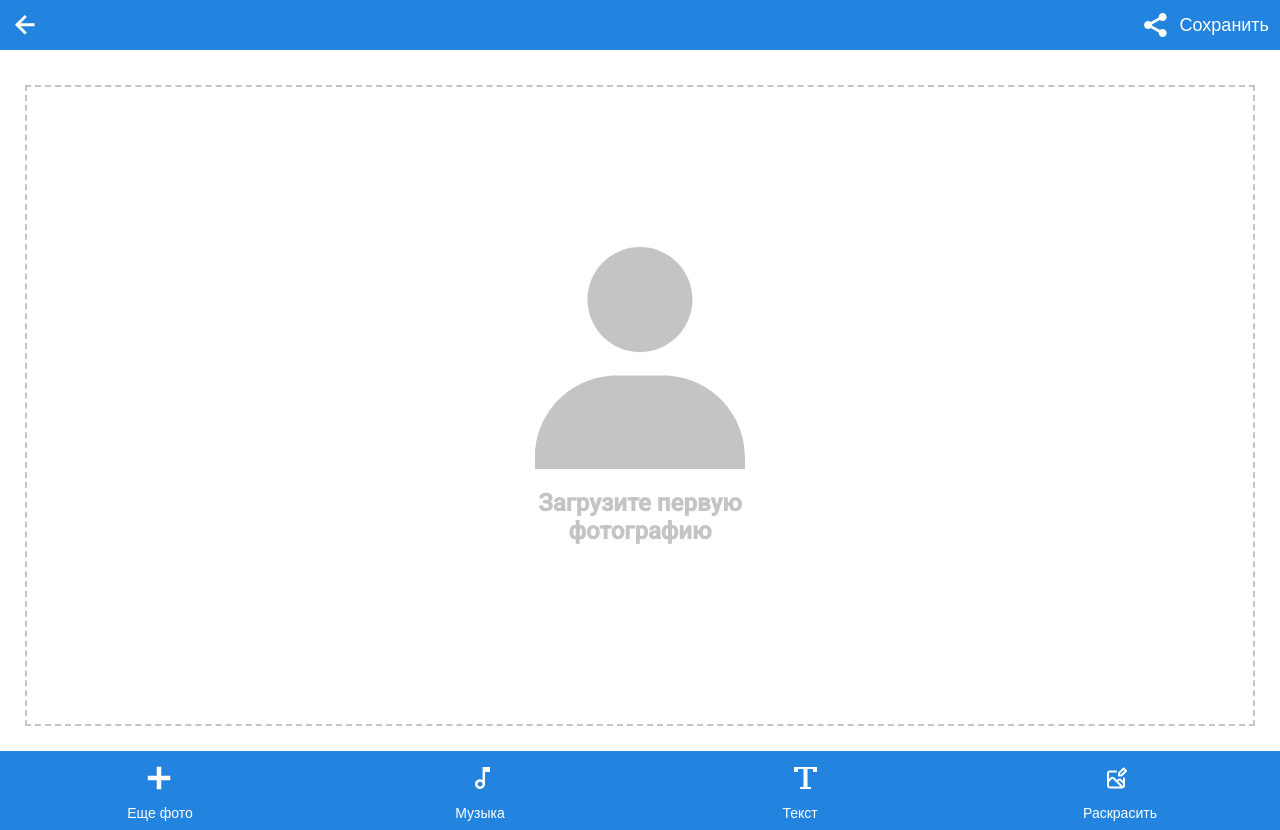
After one commit to ldsad7/Memory_Hack, a Flask app: template flaskblog/templates/folder/editor.html in a window 1280 px wide. The commit adds this page. Run offline with Flask 2, Linux system fonts and the light colour scheme; the template is opened without the code that fills it, so the values that code supplies are empty.

Commit message:
Сделал первую часть редактора видео

```diff
--- /dev/null
+++ b/flaskblog/templates/folder/editor.html
@@ -0,0 +1,35 @@
+<!DOCTYPE html>
+<html lang="en">
+<head>
+    <meta charset="UTF-8">
+    <meta name="viewport" content="width=device-width, initial-scale=1.0">
+    <title>Document</title>
+    <link href="https://fonts.googleapis.com/css2?family=Roboto:wght@300;400;500&display=swap" rel="stylesheet">
+    <link rel="stylesheet" href="style/style.css">
+    <script src="scripts/jquery-3.4.1.min.js"></script>
+    <script src="scripts/main.js"></script>
+</head>
+<body>
+    <div class="main">
+        <div class="top_panel">
+            <button class="top_back"></button>
+            <button class="top_share"></button>
+            <button class="top_save">Сохранить</button>
+        </div>
+        <div class="content_container">
+            <div class="empty_photo">
+                <div class="empty_button">
+                    <img src="img/editor_icons/emptyphoto.svg" alt="">
+                    <h2 class="empty_header">Загрузите первую фотографию</h2>
+                </div>
+            </div>
+        </div>
+        <div class="bottom_panel">
+            <button class="bottom_btn bottom_addphoto"><span>Еще фото</span></button>
+            <button class="bottom_btn bottom_music"><span>Музыка</span></button>
+            <button class="bottom_btn bottom_text"><span>Текст</span></button>
+            <button class="bottom_btn bottom_colorize"><span>Раскрасить</span></button>
+        </div>
+    </div>
+</body>
+</html>
--- a/flaskblog/templates/folder/index.html
+++ b/flaskblog/templates/folder/index.html
@@ -7,10 +7,10 @@
     <link href="https://fonts.googleapis.com/css2?family=Roboto:wght@300;400;500&display=swap" rel="stylesheet">
     <link rel="stylesheet" href="style/style.css">
     <script src="scripts/jquery-3.4.1.min.js"></script>
-    <script src="scripts/main.js"></script>
+    <script src="scripts/preview.js"></script>
 </head>
 <body>
-    <div class="test_wrapper">
+    <div class="content">
         <div class="prev_wrapper">
             <div class="logo_wrapper"><img src="img/logo.svg" alt=""></div>
             <h1 class="prev_header">Никто не забыт</h1>
--- a/flaskblog/templates/folder/style/style.css
+++ b/flaskblog/templates/folder/style/style.css
@@ -1,3 +1,5 @@
+/* ГЛОБАЛЬНЫЕ НАСТРОЙКИ */
+
 body {
     margin: 0;
     padding: 0;
@@ -12,19 +14,23 @@ body {
     box-sizing: inherit;
 }
 
-.test_wrapper {
-    width: 360px;
-    height: 700px;
+/* ЭКРАН ПРЕВЬЮ */
+
+.content {
+    width: 100%;
+    height: 100vh;
     background-image: url(../img/prev_bg_2.jpg);
     background-repeat: no-repeat;
-    background-position: 30% 0;
+    /* background-size: 100% 100%; */
+    /* background-position: 30% 0; */
     display: flex;
     justify-content: center;
     align-items: center;
 }
 
 .prev_wrapper {
-    width: 300px;
+    width: 70%;
+    min-width: 300px;
     text-align: center;
 }
 
@@ -46,11 +52,12 @@ body {
     line-height: 28px;
     margin-top: 50px;
     font-weight: 300;
+    text-align: left;
 }
 
 .prev_btn{
     margin-top: 60px;
-    width: 100%;
+    width: 300px;
     height: 50px;
     border: none;
     color: #ffffff;
@@ -59,3 +66,162 @@ body {
     font-size: 24px;
     line-height: 28px;
 }
+
+
+
+
+
+
+
+@media (min-width: 768px) {
+    .content {
+        /* padding: 0 300px; */
+    }
+
+    .prev_wrapper {
+        text-align: left;
+        width: 60%;
+        font-size: 36px;
+        line-height: 42px;
+    }
+
+    .prev_wrapper .prev_header {
+        font-size: 72px;
+        line-height: 84px;
+    }
+
+    .logo_wrapper {
+        float: left;
+    }
+}
+
+/* НАСТРОЙКИ РЕДАКТОРА ВИДЕО */
+
+.main {
+    width: 100%;
+    height: 100vh;
+    display: flex;
+    flex-direction: column;
+    justify-content: space-between;
+}
+
+.main button {
+    border: none;
+    /* background-color: transparent; */
+}
+
+.top_panel {
+    width: 100%;
+    min-height: 50px;
+    display: flex;
+    justify-content: space-between;
+    align-items: center;
+    background-color: #2284DE;
+    padding-left: 15px;
+    padding-right: 5px;
+}
+
+.top_panel button {
+    background-color: transparent;
+}
+
+.top_back {
+    width: 20px;
+    height: 20px;
+    background-image: url(../img/editor_icons/back.svg);
+    background-repeat: no-repeat;
+    margin-right: auto;
+}
+
+.top_share {
+    width: 25px;
+    height: 25px;
+    background-image: url(../img/editor_icons/share.svg);
+    background-repeat: no-repeat;
+    margin: 5px;
+}
+
+.top_save {
+    color: #ffffff;
+    font-size: 18px;
+    line-height: 21px;
+}
+
+
+
+
+.content_container {
+    height: 100%;
+    padding: 25px;
+}
+
+.empty_photo {
+    border: 2px dashed #c4c4c4;
+    margin-top: 10px;
+    display: flex;
+    justify-content: center;
+    align-items: center;
+    color: #c4c4c4;
+    font-weight: 300;
+    padding: 160px 0;
+}
+
+.empty_button {
+    display: flex;
+    flex-direction: column;
+    width: 210px;
+    text-align: center;
+}
+
+
+
+.bottom_panel {
+    width: 100%;
+    display: flex;
+}
+
+.bottom_btn {
+    width: 25%;
+    background-color: #2284DE;
+    color: #fff;
+    margin: 0;
+    padding: 0;
+    padding-bottom: 10px;
+    padding-top: 55px;
+    font-weight: 300;
+    font-size: 14px;
+    line-height: 14px;
+}
+
+.bottom_btn span {
+    position: relative;
+    text-align: center;
+}
+
+.bottom_btn span:before {
+    content: '';
+    position: absolute;
+    height: 25px;
+    width: 25px;
+    /* background-color:rgb(97, 179, 255); */
+    top: -40px;
+    left: 30%;
+    background-repeat: no-repeat;
+    background-position: center;
+}
+
+.bottom_addphoto span:before {
+    background-image: url(../img/editor_icons/photoadd.svg);
+}
+
+.bottom_music span:before{
+    background-image: url(../img/editor_icons/musicadd.svg);
+}
+
+.bottom_text span:before{
+    background-image: url(../img/editor_icons/textadd.svg);
+}
+
+.bottom_colorize span:before{
+    background-image: url(../img/editor_icons/colorize.svg);
+}
```
Also changed, not shown: flaskblog/templates/folder/scripts/main.js (deleted, +0 -7 lines), flaskblog/templates/folder/scripts/preview.js (added, +7 -0 lines), flaskblog/templates/folder/img/editor_icons/back.svg (added), flaskblog/templates/folder/img/editor_icons/colorize.svg (added), flaskblog/templates/folder/img/editor_icons/emptyphoto.svg (added), flaskblog/templates/folder/img/editor_icons/musicadd.svg (added), flaskblog/templates/folder/img/editor_icons/photoadd.svg (added), flaskblog/templates/folder/img/editor_icons/share.svg (added), flaskblog/templates/folder/img/editor_icons/textadd.svg (added).
